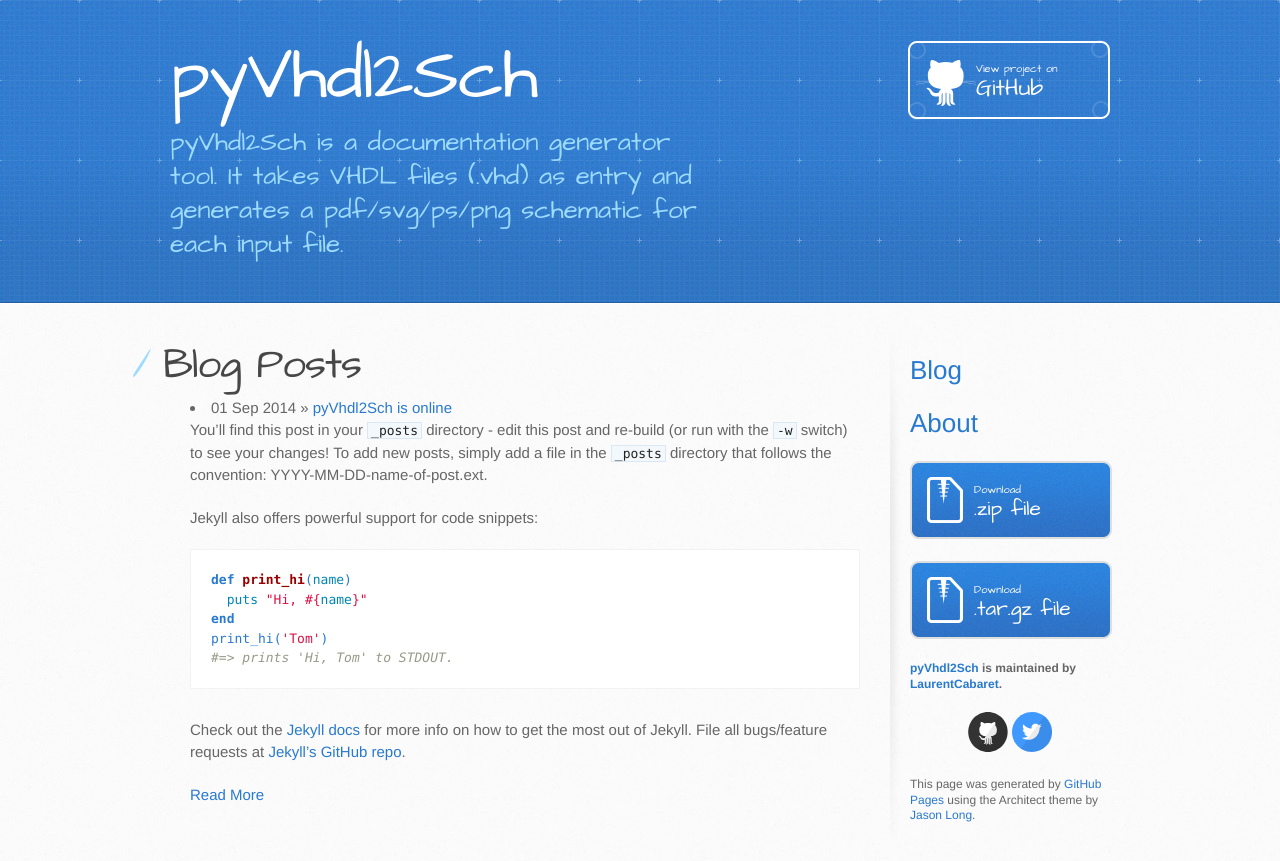
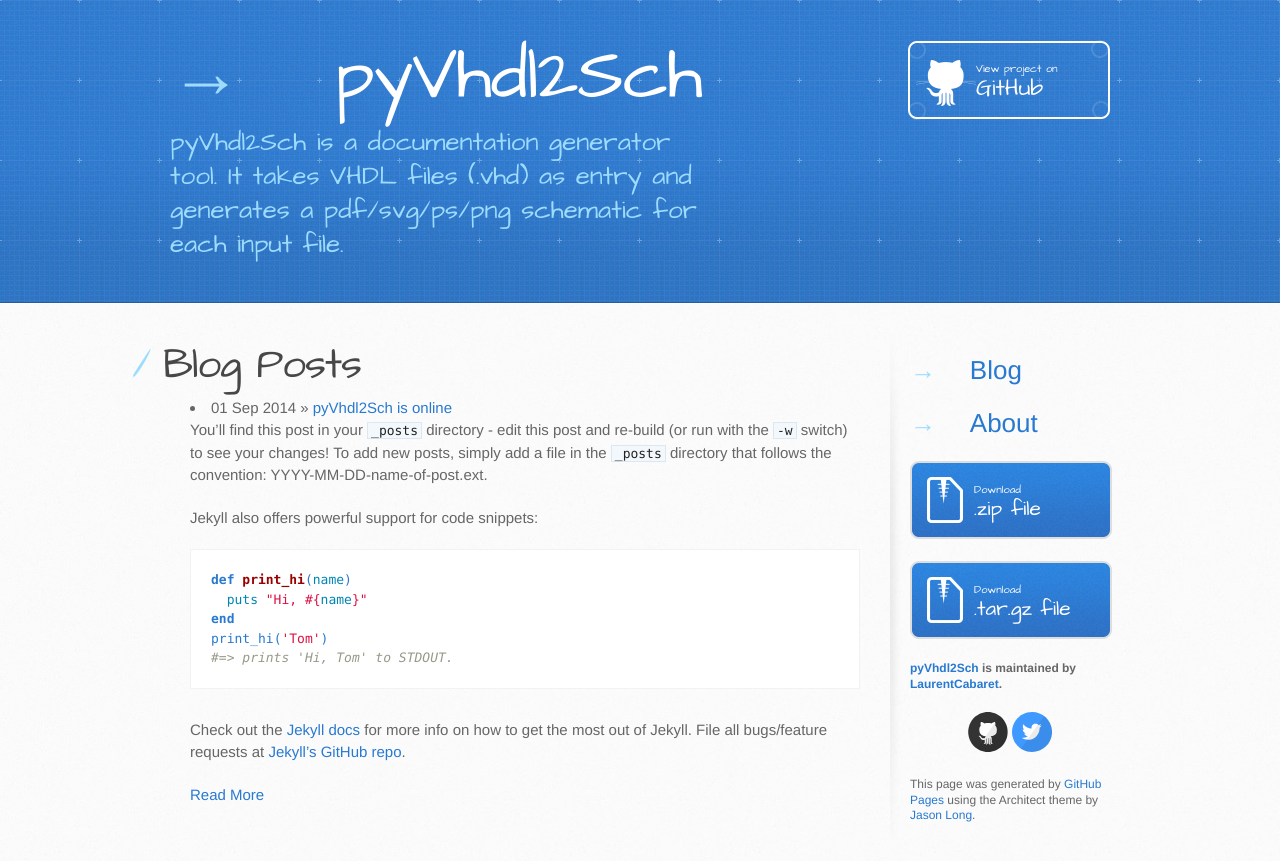
Before and after one commit to LaurentCabaret/pyVhdl2Sch, a Jekyll site: the page built from index.html, in a window 1280 px wide. Shown: the top 861 px of the page. Built offline with Jekyll 4.4.1, drawn with Linux system fonts in a browser that asks for light colours.

Commit message:
goot arr

```diff
--- a/stylesheets/stylesheet.css
+++ b/stylesheets/stylesheet.css
@@ -168,7 +168,7 @@
   letter-spacing: 0;
 }
 h1:before {
-  content: &rarr;;
+  content: "\2192";
   color: #9ddcff;
   padding-right: 1.3em;
   margin-left: 0em;
```
